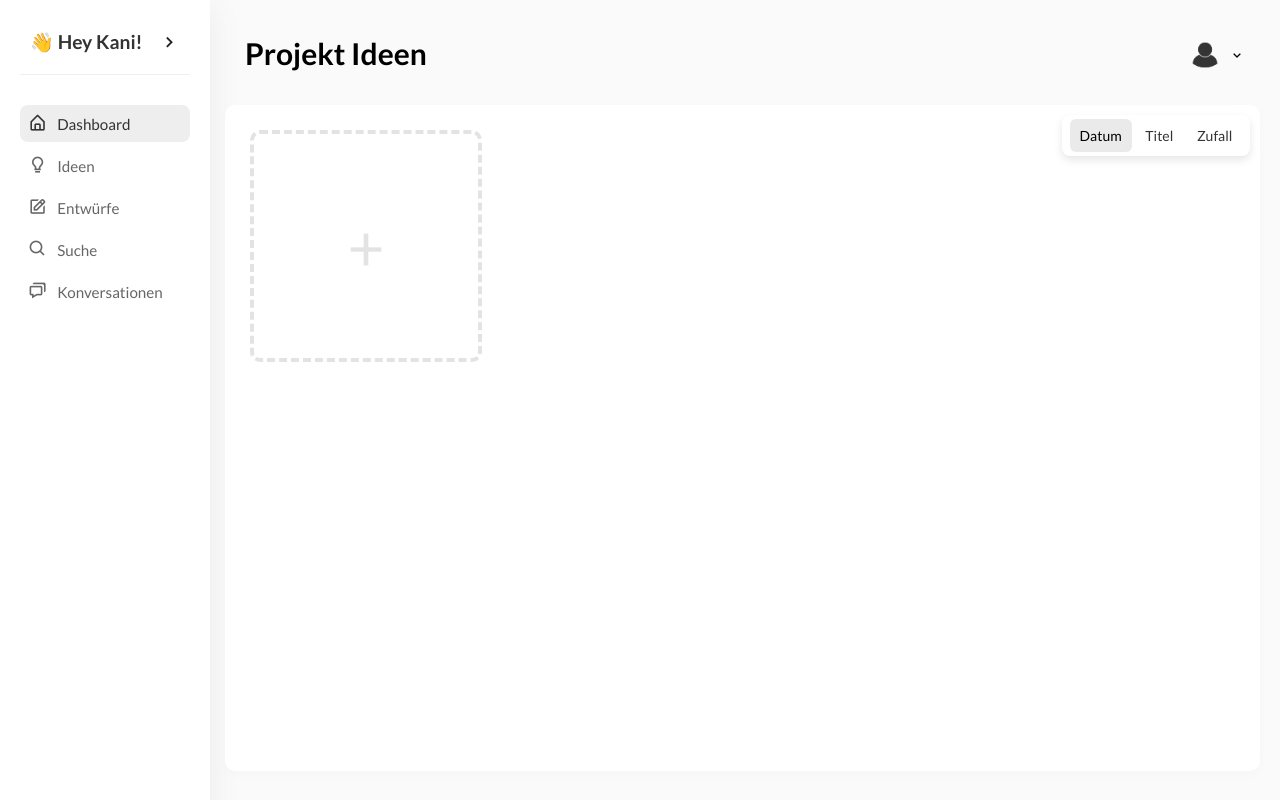
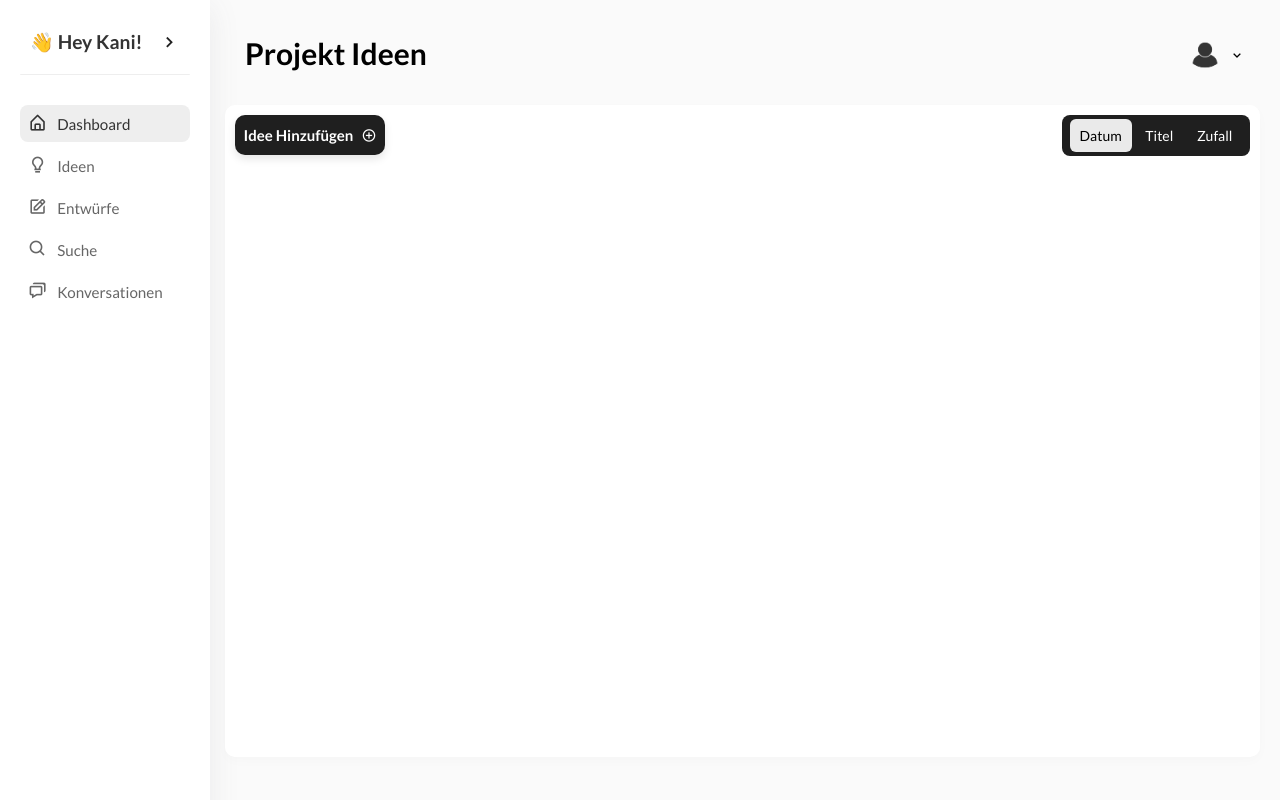
Before and after one commit to 2002kani/projectify, a React (Vite) app: page /Ideen in a window 1280 px wide. Built offline with nearby package versions, Linux system fonts and the light colour scheme.

Commit message:
ideas popup finished

```diff
--- /dev/null
+++ b/src/Components/ErstellenButton/ErstellenButton.css
@@ -0,0 +1,26 @@
+
+.erstellen-btn{
+    position: absolute;
+    top: 10px;
+    left: 10px;
+    display: flex;
+    align-items: center;
+    justify-content: center;
+    gap: 8px;
+    padding: 4px;
+    box-shadow: 0 4px 8px rgba(0, 0, 0, 0.1);
+    width: 150px;
+    border: none;
+    height: 40px;
+    background: #1f1f1f;
+    border-radius: 10px;
+    cursor: pointer;
+    font-size: 15px;
+    font-weight: 600;
+    color: #fff;
+}
+
+.erstellen-btn:hover{
+    background: #343434;
+    transition: 0.25s;
+}
--- /dev/null
+++ b/src/Components/ErstellenButton/ErstellenButton.jsx
@@ -0,0 +1,9 @@
+import "./ErstellenButton.css"
+
+const ErstellenButton = ({onClick}) => {
+    return(
+        <button className="erstellen-btn" onClick={onClick}> Idee Hinzufügen <i class='bx bx-plus-circle'></i> </button>
+    );
+}
+
+export default ErstellenButton
--- a/src/Components/FilterButtons/FilterButtons.css
+++ b/src/Components/FilterButtons/FilterButtons.css
@@ -6,10 +6,10 @@
     display: flex;
     justify-content: space-evenly;
     align-items: center;
-    background-color: #fff;
+    background-color: #1f1f1f;
     border-radius: 8px;
     padding: 4px;
-    box-shadow: 0 4px 8px rgba(0, 0, 0, 0.1);
+    /*box-shadow: 0 4px 8px rgba(0, 0, 0, 0.1);*/
     width: 180px;
 }
 
@@ -17,7 +17,7 @@
     padding: 8px 10px;
     border-radius: 6px;
     background-color: transparent;
-    color: #333;
+    color: #fff; /*333*/
     cursor: pointer;
     font-size: 14px;
     transition: background-color 0.3s ease, color 0.3s ease;
@@ -26,8 +26,10 @@
 .filter-option.active {
     background-color: #eaeaea;
     color: #000;
+
 }
 
 .filter-option:hover {
     background-color: #eee;
+    color: #000;
 }
--- /dev/null
+++ b/src/Components/IdeenPopup/IdeenPopup.css
@@ -0,0 +1,93 @@
+
+.ideen-popup-overlay {
+    position: fixed;
+    top: 0;
+    left: 0;
+    right: 0;
+    bottom: 0;
+    background-color: rgba(0, 0, 0, 0.5);
+    display: flex;
+    justify-content: center;
+    align-items: center;
+    z-index: 1000;
+}
+
+.ideen-popup {
+    position: absolute;
+    top: 50%;
+    left: 50%;
+    transform: translate(-50%, -50%);
+    background: white;
+    border-radius: 12px;
+    padding: 2rem 4rem 2rem 2rem;
+    box-shadow: 0 8px 24px rgba(0, 0, 0, 0.1);
+    max-width: 400px;
+    min-width: 250px;
+    width: 50%;
+    display: flex;
+    flex-direction: column;
+    gap: 1.5rem;
+}
+
+/* Titel und Beschreibung Sections */
+.ideen-titel,
+.ideen-beschreibung {
+    display: flex;
+    flex-direction: column;
+    gap: 0.75rem;
+}
+
+.ideen-popup h2 {
+    font-size: 1.25rem;
+    color: #333;
+    margin: 0;
+    font-weight: 600;
+}
+
+.ideen-popup input,
+.ideen-popup textarea {
+    width: 100%;
+    padding: 0.75rem;
+    border: 2px solid #eaeaea;
+    border-radius: 8px;
+    font-size: 1rem;
+    transition: border-color 0.2s ease;
+}
+
+.ideen-popup input:focus,
+.ideen-popup textarea:focus {
+    outline: none;
+    border-color: #007bff;
+}
+
+.ideen-popup input::placeholder {
+    color: #999;
+}
+
+.ideen-popup textarea {
+    min-height: 120px;
+    resize: none;
+}
+
+.ideen-popup button {
+    background: #1f1f1f;
+    color: white;
+    border: none;
+    padding: 0.75rem 1.5rem;
+    border-radius: 8px;
+    font-size: 1rem;
+    font-weight: 500;
+    cursor: pointer;
+    transition: background-color 0.2s ease;
+    align-self: flex-end;
+    margin-top: 0.5rem;
+}
+
+.ideen-popup button:hover {
+    background: #2f2f2f;
+}
+
+.ideen-popup input:hover,
+.ideen-popup textarea:hover {
+    border-color: #d0d0d0;
+}
--- /dev/null
+++ b/src/Components/IdeenPopup/IdeenPopup.jsx
@@ -0,0 +1,28 @@
+import "./IdeenPopup.css"
+
+const IdeenPopup = ({ onClose }) => {
+
+    const handlePopupClick = (e) => {
+        e.stopPropagation();
+    };
+
+    return(
+        <div className="ideen-popup-overlay" onClick={onClose}>
+            <div className="ideen-popup" onClick={handlePopupClick}>
+            <div className="ideen-titel">
+                <h2> Name der Idee </h2>
+                <input type="text" placeholder="To-do Liste.." maxLength={30}></input>
+            </div>
+            <div className="ideen-beschreibung">
+                <h2> Beschreibung </h2>
+                <textarea></textarea>
+            </div>
+            <div className="ideen-button">
+                <button> Hinzufügen </button>
+            </div>
+        </div>
+        </div>
+    );
+}
+
+export default IdeenPopup
--- a/src/Pages/Projekt-Ideen/Ideen.css
+++ b/src/Pages/Projekt-Ideen/Ideen.css
@@ -2,11 +2,11 @@
 .ideen-inhalt{
     flex-grow: 1;
     margin: 10px 20px 20px 225px; /*210*/
-    padding: 25px;
+    padding: 75px 25px 25px 25px;
     transition: all 0.3s ease;
     display: flex;
     flex-direction: column;
-    height: 77vh;
+    height: 69vh;
     border-radius: 10px;
     background-color: #fff;
     box-shadow: rgba(0, 0, 0, 0.02) 0px 4px 12px;
@@ -16,31 +16,3 @@
 .sidebar.closed ~ .ideen-inhalt {
     margin-left: 100px; /*85*/
 }
-
-.ideen-inhalt .hinzufügen{
-    border: 4px dashed #e3e3e3;
-    width: 14rem;
-    height: 14rem;
-    border-radius: 10px;
-    display: flex;
-    align-items: center;
-    justify-content: center;
-    cursor: pointer;
-}
-
-.ideen-inhalt .hinzufügen:hover{
-    border: 4px dashed #d3d3d3;
-    transition: 0.25s;
-    background: #f3f3f3;
-}
-
-.ideen-inhalt .hinzufügen h1{
-    color: #e3e3e3;
-    font-weight: 400;
-    font-size: 4rem;
-}
-
-.ideen-inhalt .hinzufügen:hover h1 {
-    color: #d3d3d3;
-    transition: 0.25s;
-}
--- a/src/Pages/Projekt-Ideen/Ideen.jsx
+++ b/src/Pages/Projekt-Ideen/Ideen.jsx
@@ -1,18 +1,33 @@
+import React, { useState } from "react";
 import Titelkarte from "../../Components/Titelkarte/Titelkarte";
 import Sidebar from "../../Components/Sidebar/sidebar";
-import "./Ideen.css"
+import "./Ideen.css";
 import FilterButtons from "../../Components/FilterButtons/FilterButtons";
+import ErstellenButton from "../../Components/ErstellenButton/ErstellenButton";
+import IdeenPopup from "../../Components/IdeenPopup/IdeenPopup";
 
 const Ideen = () => {
+
+    const [isPopupVisible, setIsPopupVisible] = useState(false);
+
+    const togglePopupVisiblity = () => {
+        setIsPopupVisible(!isPopupVisible);
+    }
+
+    const handleClose = () => {
+        setIsPopupVisible(false);
+    }
+
     return(
         <div className="ideen">
             <Sidebar />
             <Titelkarte titel={"Projekt Ideen"}/>
             <div className="ideen-inhalt">
+                <ErstellenButton onClick={togglePopupVisiblity}/>
                 <FilterButtons/>
-                <div className="hinzufügen">
-                    <h1> + </h1>
-                </div>
+                {isPopupVisible && (
+                    <IdeenPopup onClose={handleClose} />
+                )}
             </div>
         </div>
     );
```
